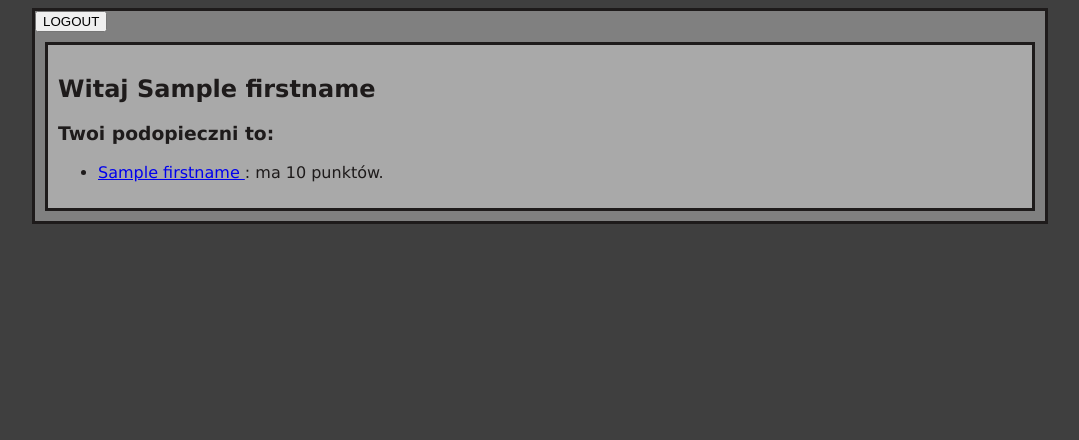
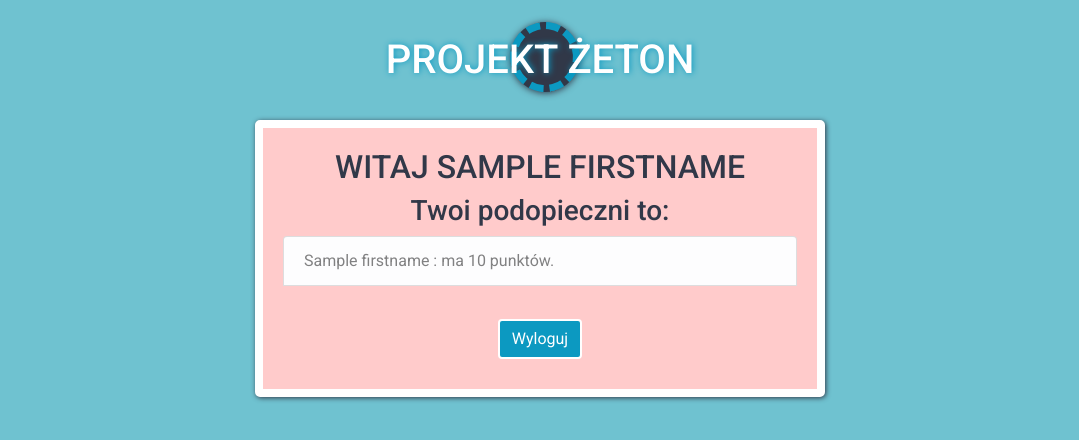
Before and after one commit to tgbdc7/zeton, a Flask app: template zeton/templates/index_caregiver.html in a window 1280 px wide. Shown: the top 440 px of the page, without its empty margins (100-1179 px from the left). Run offline with Flask 2, Linux system fonts and the light colour scheme; the template is opened without the code that fills it: most values are stand-ins (such as "Sample title", 1, 10 or a date in 2020); some libraries are stand-ins or nearby versions.

Commit message:
zamiana wygladu str index_caregiver zgodnie ze wzorem login

```diff
--- a/zeton/templates/index_caregiver.html
+++ b/zeton/templates/index_caregiver.html
@@ -2,37 +2,79 @@
 <html lang="pl">
 <head>
     <meta charset="UTF-8">
+    <meta charset="UTF-8">
+    <meta name="viewport" content="width=device-width, initial-scale=1, shrink-to-fit=no">
+
+    <link rel="stylesheet" href="https://stackpath.bootstrapcdn.com/bootstrap/4.3.1/css/bootstrap.min.css"
+          integrity="sha384-ggOyR0iXCbMQv3Xipma34MD+dH/1fQ784/j6cY/iJTQUOhcWr7x9JvoRxT2MZw1T" crossorigin="anonymous">
+    <link rel="stylesheet" href="{{ url_for('static', filename='css/login.css') }}">
+    <link href="https://fonts.googleapis.com/css?family=Roboto:300,400,500,700&display=swap&subset=latin-ext"
+          rel="stylesheet">
+
     <title>Żeton</title>
-    <link rel="stylesheet" href="{{ url_for('static', filename='css/main.css') }}">
+
 </head>
 
 
-<html>
 <body>
-<div id="container">
-    <div class="logout-link">
-        <a href="/logout">
-            <button>LOGOUT</button>
-        </a></div>
-    <div class="rectangle ">
+<header>
+    <div id="top" class="container">
+        <div class="row justify-content-center align-items-center text-center">
+            <div class="col col-11 col-sm-10 col-md-8 col-lg-6">
+                <div class="circle">
+                </div>
+                <h1>Projekt Żeton</h1>
+            </div>
+        </div>
+    </div>
+</header>
+<main>
+    <section class="login">
+        <div class="container">
+            <div class="row justify-content-center align-items-center">
+                <div id="logowanie" class="col col-11 col-sm-10 col-md-8 col-lg-6">
+
+                    <form>
                         <h2>Witaj {{ firstname }}</h2>
-        <h3>Twoi podopieczni to: </h3>
-        <ul>
+
+                        <center><h3>Twoi podopieczni to: </h3></center>
+
+                            <div class="list-group">
+
+
                                 {% for child in children %}
-                <li>
-                    <a href="/child/{{ child.id }}">
-                        {{ child.firstname }}
-                    </a>
+                                <a href="/child/{{ child.id }}"
+                                   class="list-group-item list-group-item-action list-group-item-light">{{
+                                    child.firstname }}
                                     : ma {{ child.points }} punktów.
                                     {% if child.bans.6.active %}
                                     <b>MA BANA!</b> od {{ child.bans.6.start }} do {{ child.bans.6.stop }}
                                     {% endif %}
-                </li>
+                                </a>
+                                <br>
                                 {% endfor %}
-        </ul>
+                            </div>
+                    </form>
+                    <form action="/logout">
+
+                            <div class="form-group button">
+                                <button class="btn btn-primary">Wyloguj</button>
+                            </div>
+                    </form>
+
                 </div>
             </div>
-
-
+        </div>
+    </section>
+</main>
+<script src="https://code.jquery.com/jquery-3.3.1.slim.min.js"
+        integrity="sha384-q8i/X+965DzO0rT7abK41JStQIAqVgRVzpbzo5smXKp4YfRvH+8abtTE1Pi6jizo" crossorigin="anonymous">
+</script>
+<script src="https://cdnjs.cloudflare.com/ajax/libs/popper.js/1.14.7/umd/popper.min.js"
+        integrity="sha384-UO2eT0CpHqdSJQ6hJty5KVphtPhzWj9WO1clHTMGa3JDZwrnQq4sF86dIHNDz0W1" crossorigin="anonymous">
+</script>
+<script src="https://stackpath.bootstrapcdn.com/bootstrap/4.3.1/js/bootstrap.min.js"
+        integrity="sha384-JjSmVgyd0p3pXB1rRibZUAYoIIy6OrQ6VrjIEaFf/nJGzIxFDsf4x0xIM+B07jRM" crossorigin="anonymous">
+</script>
 </body>
 </html>
```
Lines whose indentation alone changed are shown as unchanged.
